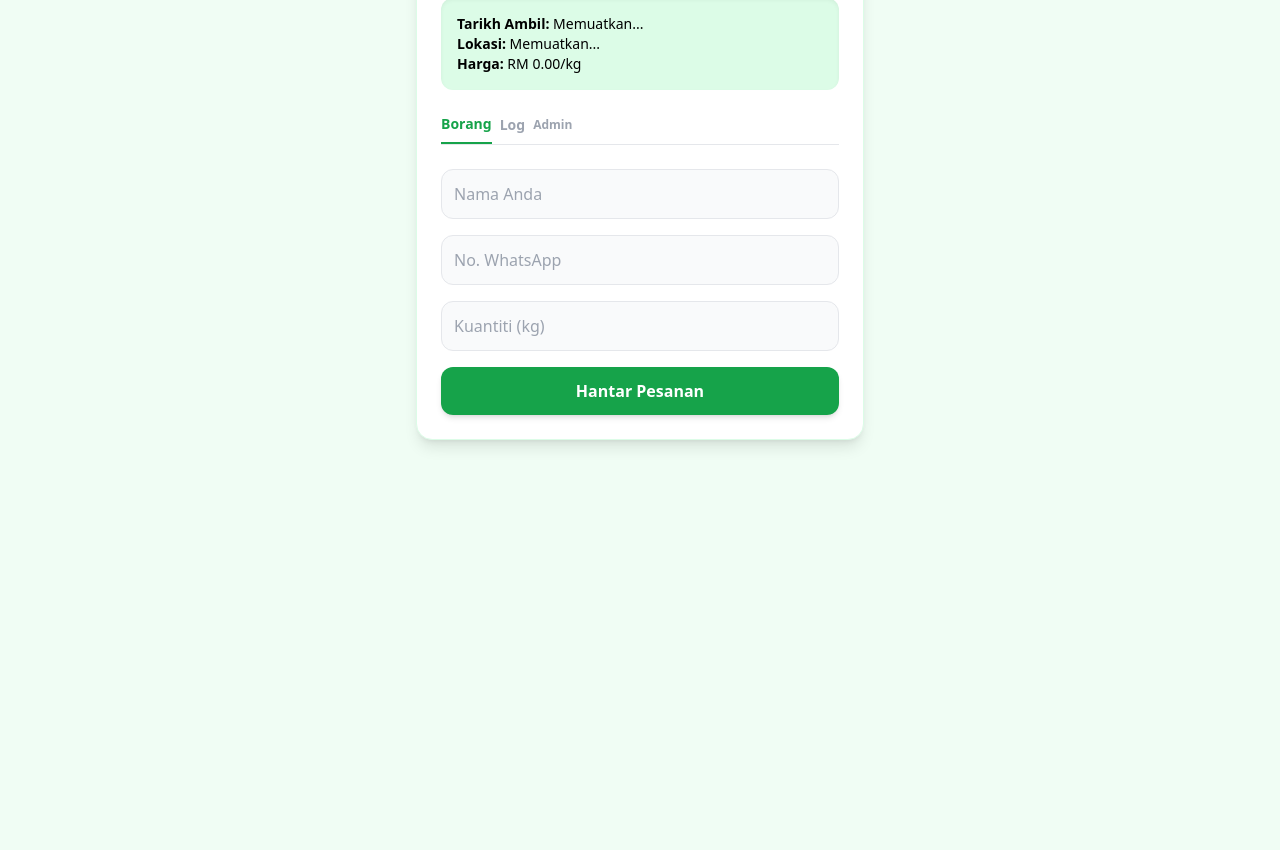
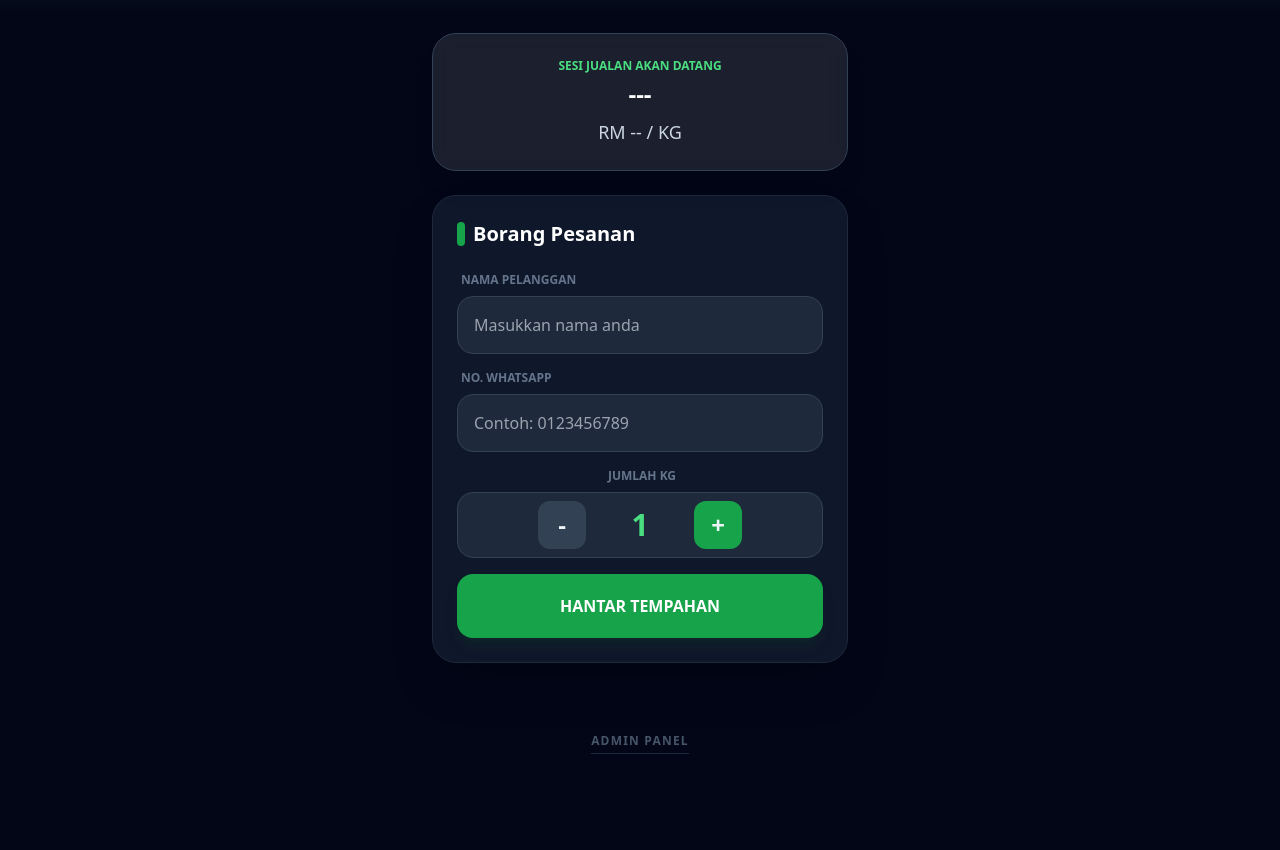
Before and after one commit to luqmanzainudin84/limau-kasturi, a plain HTML site: page index.html in a window 1280 px wide. Shown: the part 95-945 px from the top of the page. Before the commit the page ends 800 px from the top, so only its background shows below. Drawn offline with nearby package versions, Linux system fonts and the light colour scheme; no server answers.

Commit message:
Update index.html

```diff
--- a/index.html
+++ b/index.html
@@ -3,92 +3,134 @@
 <head>
     <meta charset="UTF-8">
     <meta name="viewport" content="width=device-width, initial-scale=1.0">
-    <title>Limau Kasturi Kampung</title>
+    <title>Jualan Limau Kasturi - Tempahan Online</title>
     <script src="https://cdn.tailwindcss.com"></script>
+    <style>
+        .glass { background: rgba(255, 255, 255, 0.1); backdrop-filter: blur(10px); }
+        .spinner { border: 3px solid rgba(255,255,255,0.3); border-top: 3px solid #fff; border-radius: 50%; width: 20px; height: 20px; animation: spin 1s linear infinite; display: inline-block; }
+        @keyframes spin { 0% { transform: rotate(0deg); } 100% { transform: rotate(360deg); } }
+    </style>
 </head>
-<body class="bg-green-50 p-4">
-    <div class="max-w-md mx-auto bg-white p-6 rounded-2xl shadow-lg border border-green-100">
-        <h1 class="text-3xl font-extrabold text-green-700 mb-4 text-center">Limau Kasturi Segar</h1>
+<body class="bg-slate-950 text-slate-100 font-sans min-h-screen">
 
-        <div class="bg-green-100 p-4 rounded-xl mb-6 text-sm shadow-inner">
-            <p><strong>Tarikh Ambil:</strong> <span id="t-tarikh">Memuatkan...</span></p>
-            <p><strong>Lokasi:</strong> <span id="t-lokasi">Memuatkan...</span></p>
-            <p><strong>Harga:</strong> RM <span id="t-harga">0.00</span>/kg</p>
+    <header class="p-6 text-center bg-gradient-to-b from-green-900/40 to-transparent">
+        <h1 class="text-4xl font-black text-green-400 tracking-tighter">LIMAU KASTURI</h1>
+        <p class="text-slate-400 text-sm mt-1 uppercase tracking-widest" id="display-lokasi">Segar Dari Kebun</p>
+    </header>
+
+    <main class="max-w-md mx-auto p-4 space-y-6">
+
+        <div class="glass border border-slate-700 p-6 rounded-3xl text-center shadow-xl">
+            <div class="text-xs text-green-400 font-bold uppercase mb-1">Sesi Jualan Akan Datang</div>
+            <div id="display-tarikh" class="text-2xl font-bold mb-2 text-white">---</div>
+            <div id="display-harga" class="text-lg text-slate-300">RM -- / KG</div>
         </div>
 
-        <div class="flex space-x-2 border-b mb-6 text-sm font-bold">
-            <button onclick="switchTab('order')" id="btn-order" class="pb-2 border-b-2 border-green-600 text-green-600">Borang</button>
-            <button onclick="switchTab('log')" id="btn-log" class="pb-2 text-gray-400">Log</button>
-            <button onclick="openAdmin()" id="btn-admin" class="pb-2 text-gray-400 text-xs ml-auto">Admin</button>
+        <section class="bg-slate-900 border border-slate-800 p-6 rounded-3xl shadow-2xl">
+            <h2 class="text-xl font-bold mb-6 flex items-center gap-2 text-white">
+                <span class="bg-green-600 w-2 h-6 rounded-full"></span>
+                Borang Pesanan
+            </h2>
+
+            <div class="space-y-4">
+                <div>
+                    <label class="block text-xs text-slate-500 mb-2 uppercase font-bold ml-1">Nama Pelanggan</label>
+                    <input type="text" id="nama" placeholder="Masukkan nama anda"
+                        class="w-full bg-slate-800 border border-slate-700 p-4 rounded-2xl outline-none focus:border-green-500 focus:ring-1 focus:ring-green-500 transition-all">
                 </div>
 
-        <div id="tab-order">
-            <form id="orderForm" class="space-y-4">
-                <input type="text" id="nama" placeholder="Nama Anda" class="w-full p-3 border rounded-xl bg-gray-50 focus:ring-2 focus:ring-green-500 outline-none" required>
-                <input type="tel" id="whatsapp" placeholder="No. WhatsApp" class="w-full p-3 border rounded-xl bg-gray-50 focus:ring-2 focus:ring-green-500 outline-none" required>
-                <input type="number" id="kuantiti" placeholder="Kuantiti (kg)" class="w-full p-3 border rounded-xl bg-gray-50 focus:ring-2 focus:ring-green-500 outline-none" required>
-                <button type="submit" id="submitBtn" class="w-full bg-green-600 text-white p-3 rounded-xl font-bold shadow-md hover:bg-green-700 transition">Hantar Pesanan</button>
-            </form>
+                <div>
+                    <label class="block text-xs text-slate-500 mb-2 uppercase font-bold ml-1">No. WhatsApp</label>
+                    <input type="tel" id="whatsapp" placeholder="Contoh: 0123456789"
+                        class="w-full bg-slate-800 border border-slate-700 p-4 rounded-2xl outline-none focus:border-green-500 transition-all">
                 </div>
 
-        <div id="tab-log" class="hidden">
-            <div id="logList" class="space-y-2 text-sm text-gray-600">Memuatkan log pesanan...</div>
+                <div>
+                    <label class="block text-xs text-slate-500 mb-2 uppercase font-bold ml-1 text-center">Jumlah KG</label>
+                    <div class="flex items-center justify-center gap-6 bg-slate-800 p-2 rounded-2xl border border-slate-700">
+                        <button onclick="adjustKg(-1)" class="w-12 h-12 rounded-xl bg-slate-700 text-2xl font-bold">-</button>
+                        <span id="kg-value" class="text-3xl font-black text-green-400 min-w-[60px] text-center">1</span>
+                        <button onclick="adjustKg(1)" class="w-12 h-12 rounded-xl bg-green-600 text-2xl font-bold">+</button>
                     </div>
                 </div>
 
+                <button onclick="submitOrder()" id="btn-submit"
+                    class="w-full bg-green-600 hover:bg-green-500 text-white font-black p-5 rounded-2xl mt-4 shadow-lg shadow-green-900/20 transition-all active:scale-95">
+                    HANTAR TEMPAHAN
+                </button>
+            </div>
+        </section>
+
+        <footer class="pt-10 pb-20 text-center">
+            <button onclick="openAdmin()" class="text-slate-600 hover:text-slate-400 text-xs font-bold uppercase tracking-widest border-b border-slate-800 pb-1">
+                Admin Panel
+            </button>
+        </footer>
+
+    </main>
+
     <script>
+        // MASUKKAN URL APPS SCRIPT ANDA DI SINI
         const API_URL = "https://script.google.com/macros/s/AKfycbzt4tWgnn7SFr_mgo4rMi17Efga02dwyP3E6f3y9JLGnI4PSTXPAsQCAFQfv7DGAHgW/exec";
 
-        async function loadData() {
+        let kg = 1;
+
+        // Ambil info sesi (Tarikh, Harga, Lokasi) secara automatik
+        window.onload = async () => {
             try {
-                const response = await fetch(`${API_URL}?action=getData`);
-                const data = await response.json();
-                document.getElementById('t-tarikh').innerText = data.tarikh;
-                document.getElementById('t-lokasi').innerText = data.lokasi;
-                document.getElementById('t-harga').innerText = data.harga;
+                const res = await fetch(`${API_URL}?action=getData`);
+                const data = await res.json();
+                document.getElementById('display-tarikh').innerText = data.tarikh;
+                document.getElementById('display-harga').innerText = `RM${data.harga} / KG`;
+                document.getElementById('display-lokasi').innerText = `Lokasi: ${data.lokasi}`;
+            } catch (e) {
+                console.log("Ralat tarik data");
+            }
+        };
 
-                const logHtml = data.log.length > 0
-                    ? data.log.map(r => `<div class="p-2 border-b flex justify-between"><span>${r[0]}</span><span class="font-bold">${r[1]}kg</span></div>`).join('')
-                    : "Tiada pesanan lagi.";
-                document.getElementById('logList').innerHTML = logHtml;
+        function adjustKg(val) {
+            kg = Math.max(1, kg + val);
+            document.getElementById('kg-value').innerText = kg;
+        }
+
+        async function submitOrder() {
+            const nama = document.getElementById('nama').value;
+            const whatsapp = document.getElementById('whatsapp').value;
+            const btn = document.getElementById('btn-submit');
+
+            if (!nama || !whatsapp) return alert("Sila isi nama dan WhatsApp!");
+
+            btn.innerHTML = `<span class="spinner mr-2"></span> Memproses...`;
+            btn.disabled = true;
+
+            try {
+                const payload = {
+                    action: 'addOrder',
+                    nama: nama,
+                    whatsapp: whatsapp,
+                    kuantiti: kg
+                };
+
+                // Guna mode 'no-cors' untuk Apps Script POST
+                await fetch(API_URL, {
+                    method: 'POST',
+                    mode: 'no-cors',
+                    body: JSON.stringify(payload)
+                });
+
+                alert("Tempahan Berjaya! Sila tunggu info dari kami.");
+                location.reload();
             } catch (e) {
-                console.error(e);
+                alert("Ralat menghantar tempahan.");
+                btn.innerHTML = "HANTAR TEMPAHAN";
+                btn.disabled = false;
             }
         }
 
-        function switchTab(tab) {
-            document.getElementById('tab-order').classList.toggle('hidden', tab !== 'order');
-            document.getElementById('tab-log').classList.toggle('hidden', tab !== 'log');
-            document.getElementById('btn-order').className = tab === 'order' ? 'pb-2 border-b-2 border-green-600 text-green-600' : 'pb-2 text-gray-400';
-            document.getElementById('btn-log').className = tab === 'log' ? 'pb-2 border-b-2 border-green-600 text-green-600' : 'pb-2 text-gray-400';
-        }
-
+        // FUNGSI ADMIN: Terus link ke admin.html
         function openAdmin() {
-    // Terus buka page admin.html di dalam repo yang sama
             window.location.href = "admin.html";
         }
-
-}
-
-
-        document.getElementById('orderForm').onsubmit = async (e) => {
-            e.preventDefault();
-            const btn = document.getElementById('submitBtn');
-            btn.disabled = true; btn.innerText = "Menghantar...";
-
-            const payload = {
-                action: "addOrder",
-                nama: document.getElementById('nama').value,
-                whatsapp: document.getElementById('whatsapp').value,
-                kuantiti: document.getElementById('kuantiti').value
-            };
-
-            await fetch(API_URL, { method: 'POST', body: JSON.stringify(payload) });
-            alert("Berjaya! Jumpa di lokasi nanti.");
-            location.reload();
-        };
-
-        window.onload = loadData;
     </script>
 </body>
 </html>
```
Lines whose indentation alone changed are shown as unchanged.
